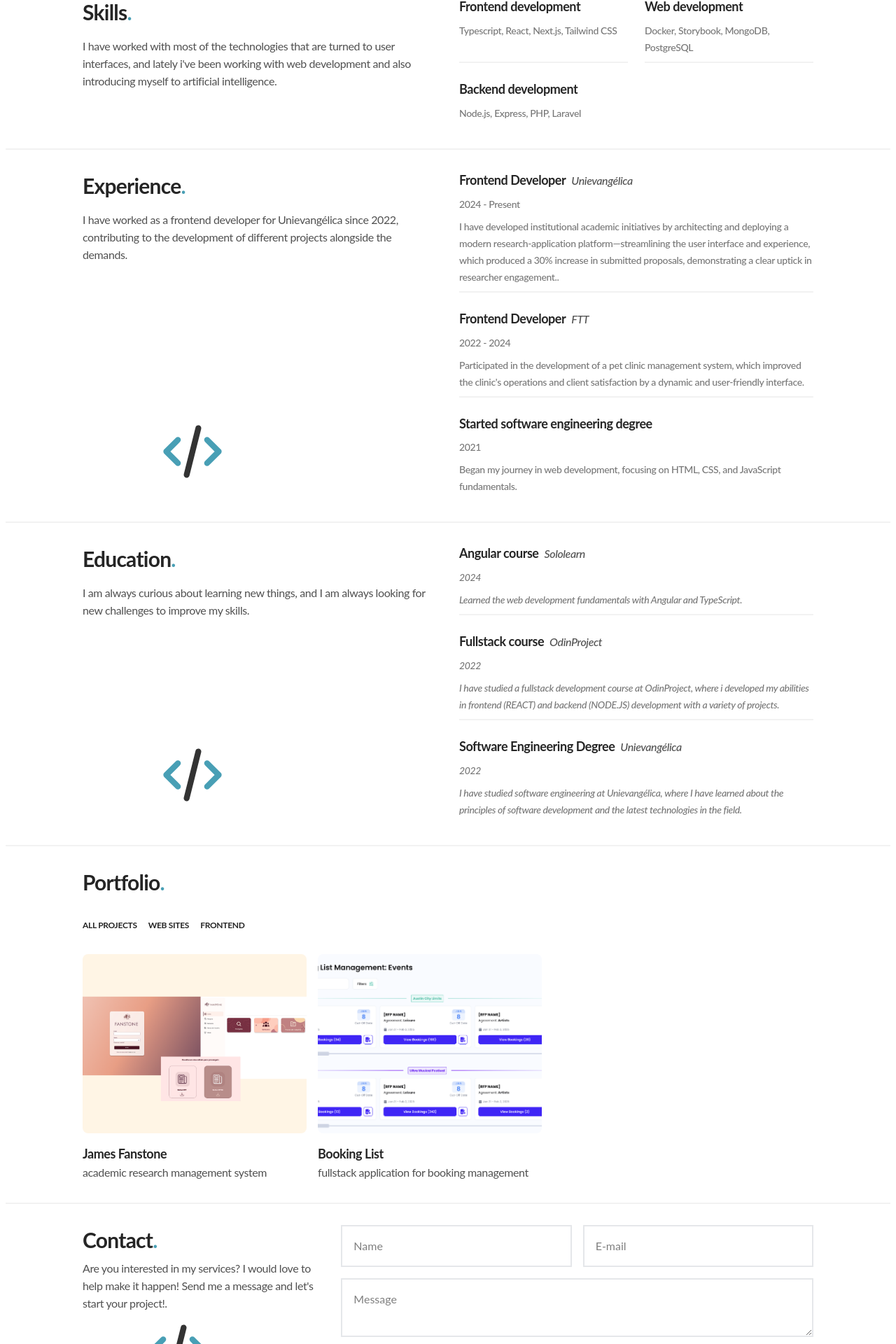
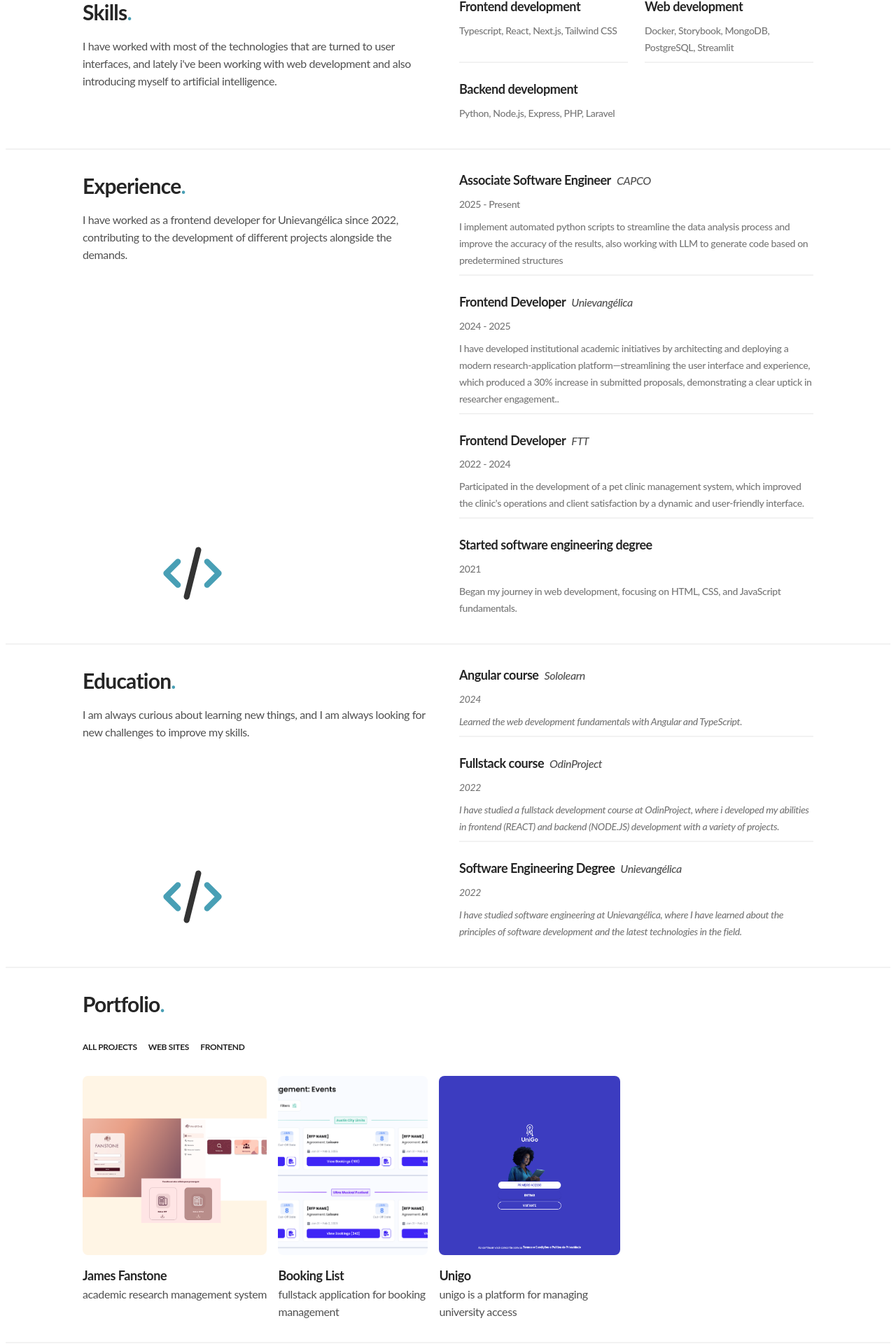
Before and after one commit to FilipeVOl/portfolio, a Next.js app: page / in a window 1280 px wide. Shown: the part 668-2588 px from the top of the page at 70% size. Built offline with nearby package versions, Linux system fonts and the light colour scheme.

Commit message:
feat: updated experience

```diff
--- a/app/experience/timeline-items.tsx
+++ b/app/experience/timeline-items.tsx
@@ -2,8 +2,18 @@ import type { TimelineElement } from '@/types';
 
 export const experienceItems = [
   {
+    id: 0,
+    date: '2025 - Present',
+    title: 'Associate Software Engineer',
+    company: 'CAPCO',
+    description: 'I implement automated python scripts to streamline the data analysis process and improve the accuracy of the results, also working with LLM to generate code based on predetermined structures',
+    icon: "code",
+    status: 'in-progress',
+    color: 'primary',
+  },
+  {
     id: 1,
-    date: '2024 - Present',
+    date: '2024 - 2025',
     title: 'Frontend Developer',
     company: 'Unievangélica',
     description: 'I have developed institutional academic initiatives by architecting and deploying a modern research‐application platform—streamlining the user interface and experience, which produced a 30% increase in submitted proposals, demonstrating a clear uptick in researcher engagement..',
--- a/app/portfolio/page.tsx
+++ b/app/portfolio/page.tsx
@@ -26,6 +26,14 @@ export default function PortfolioPage() {
       alt: "Booking List",
       title: "Booking List",
       description: "fullstack application for booking management"
+    },
+    { id: 5,
+      href: "https://unigo-frontend.onrender.com/#/access-selection",
+      category: ["frontend"],
+      src: "/unigo.png",
+      alt: "Unigo",
+      title: "Unigo",
+      description: "unigo is a platform for managing university access"
     }
   ]
 
--- a/app/skills/skill-items.tsx
+++ b/app/skills/skill-items.tsx
@@ -9,11 +9,11 @@ export const skillItems: SkillElement[] = [
   {
     id: "web-skills",
     title: "Web development",
-    content: "Docker, Storybook, MongoDB, PostgreSQL"
+    content: "Docker, Storybook, MongoDB, PostgreSQL, Streamlit"
   },
   {
     id: "backend-skills",
     title: "Backend development",
-    content: "Node.js, Express, PHP, Laravel"
+    content: "Python, Node.js, Express, PHP, Laravel"
   }
 ];
```
Also changed, not shown: public/unigo.png (added).
